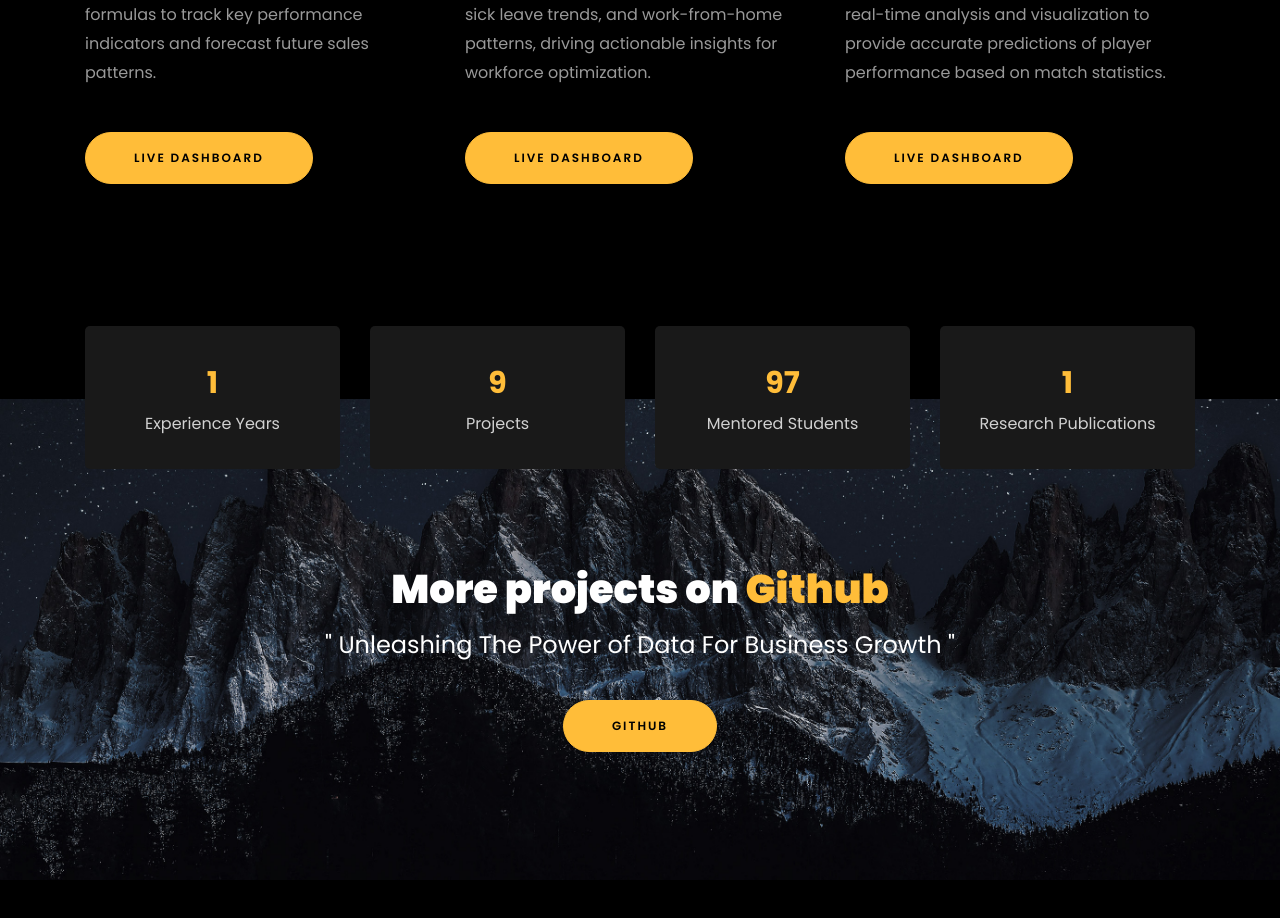
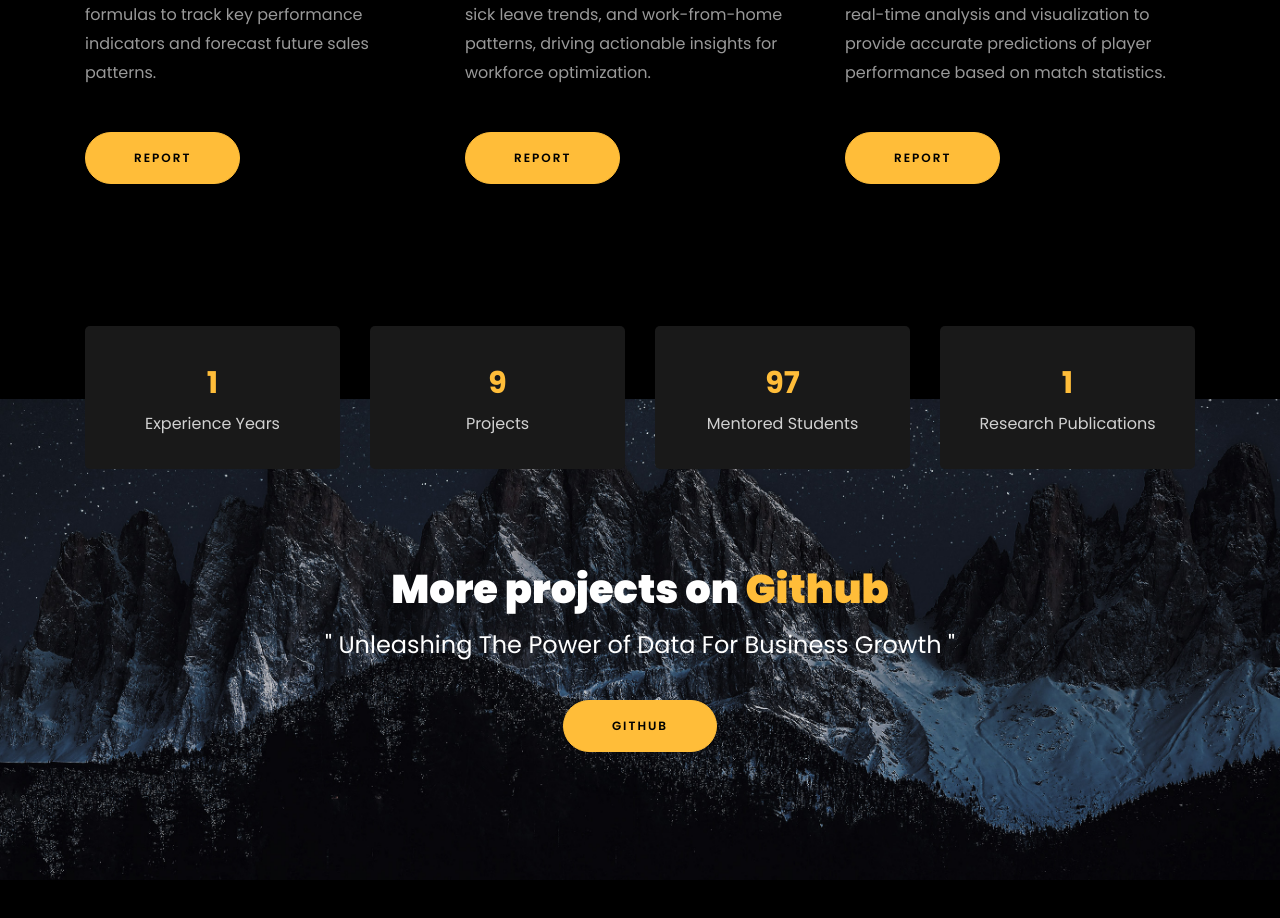
Before and after one commit to pvnmahesh999/portfolio, a plain HTML site: page index.html in a window 1280 px wide. Shown: the part 4280-5198 px from the top of the page. Drawn offline with Linux system fonts and the light colour scheme; animation ran at ten frames a second; files whose address does not match are found by name.

Commit message:
Update index.html

```diff
--- a/index.html
+++ b/index.html
@@ -430,7 +430,7 @@
                 <h3 class="heading"><a href="https://github.com/pvnmahesh999/AtliqHardware_SalesInsights_Project1/blob/main/Atliq_Sales_Insights.pdf">Atliq Hardware Sales Insights Dashboard using Power BI</a></h3>
                 <p>Designed a Power BI dashboard for Atliq Hardware. Analyzed Atliq Hardware store data using advanced SQL queries and EDA in Power BI and MySQL to identify revenue and sales trends to increase business growth. Implemented complex DAX formulas to track key performance indicators and forecast future sales patterns. </p>
 				<br>
-				</span> <a href="#" class="btn btn-primary py-3 px-5" >Live Dashboard</a>
+				</span> <a href="https://github.com/pvnmahesh999/portfolio/blob/main/Reports/Atliq_Insights.pdf" class="btn btn-primary py-3 px-5" >Report</a>
 
               </div>
             </div>
@@ -447,7 +447,7 @@
                 <h3 class="heading"><a href="https://github.com/pvnmahesh999/Atliq_HR_Analytics_Project/blob/main/README.md">Atliq Hardware Sales Insights Dashboard using Power BI</a></h3>
                 <p>Developed an insightful Power BI dashboard for Atliq HR, leveraging Excel for data input. Performed extensive data cleaning and transformation using Power Query, and applied advanced DAX formulas to analyze employee attendance, sick leave trends, and work-from-home patterns, driving actionable insights for workforce optimization.</p>
 				<br>
-				</span> <a href="#" class="btn btn-primary py-3 px-5" >Live Dashboard</a>
+				</span> <a href="https://github.com/pvnmahesh999/portfolio/blob/main/Reports/HR_analytics_P2.pdf" class="btn btn-primary py-3 px-5" >Report</a>
 
               </div>
             </div>
@@ -463,7 +463,7 @@
                 <h3 class="heading"><a href="https://github.com/pvnmahesh999/Best-Playing-11_Cricket_data_analysis_Project/blob/main/README.md">Atliq Hardware Sales Insights Dashboard using Power BI</a></h3>
                 <p>Designed a comprehensive dashboard for predicting the best playing XI in cricket. Utilized JavaScript, Python's Pandas, Json for web scraping and data cleaning, followed by ETL processes in Power Query. Integrated data into Power BI, enabling real-time analysis and visualization to provide accurate predictions of player performance based on match statistics.</p>
 				<br>
-				</span> <a href="#" class="btn btn-primary py-3 px-5" >Live Dashboard</a>
+				</span> <a href="https://github.com/pvnmahesh999/portfolio/blob/main/Reports/best11_cricketanalytics.pdf" class="btn btn-primary py-3 px-5" >Report</a>
 
               </div>
             </div>
```
